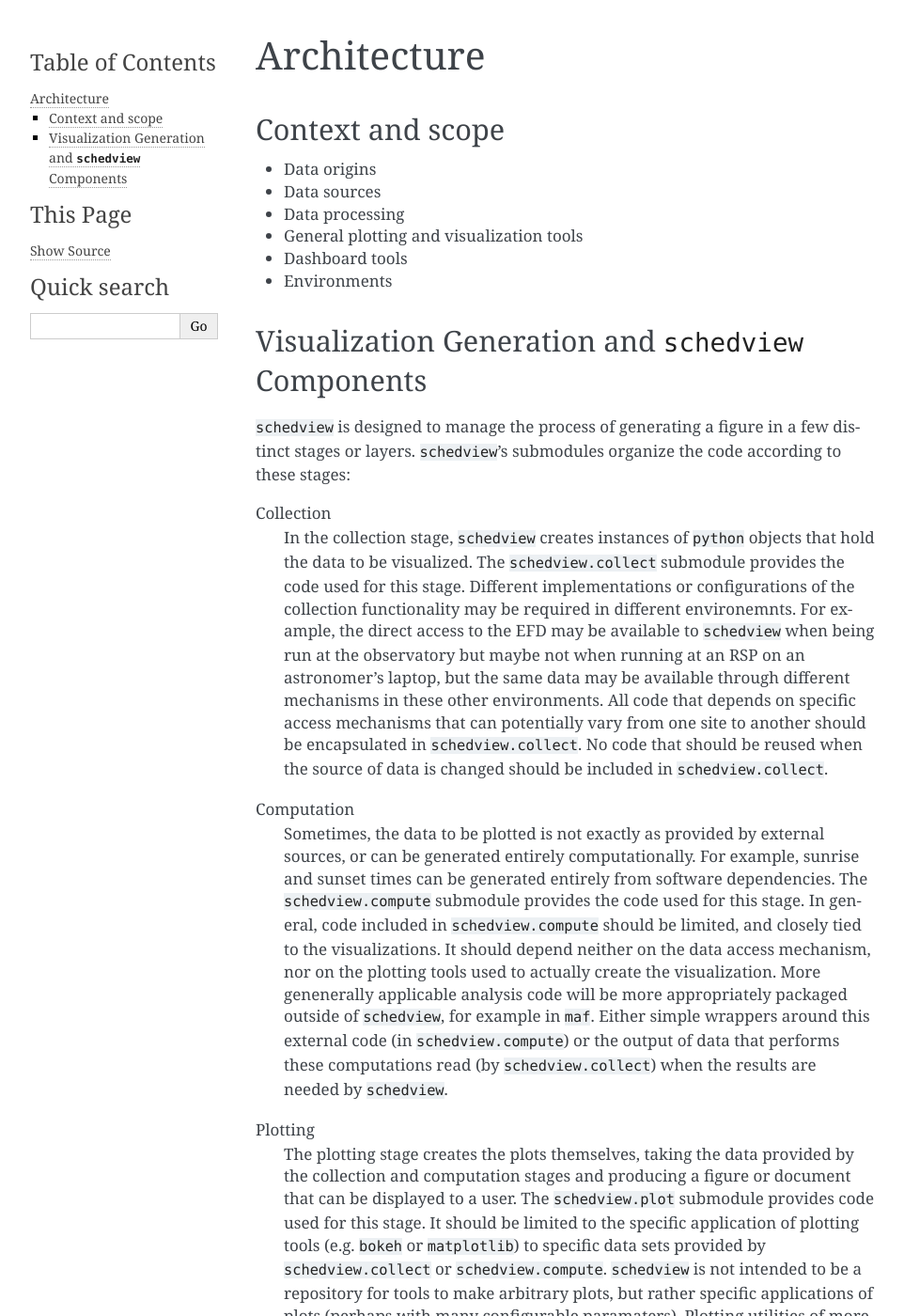
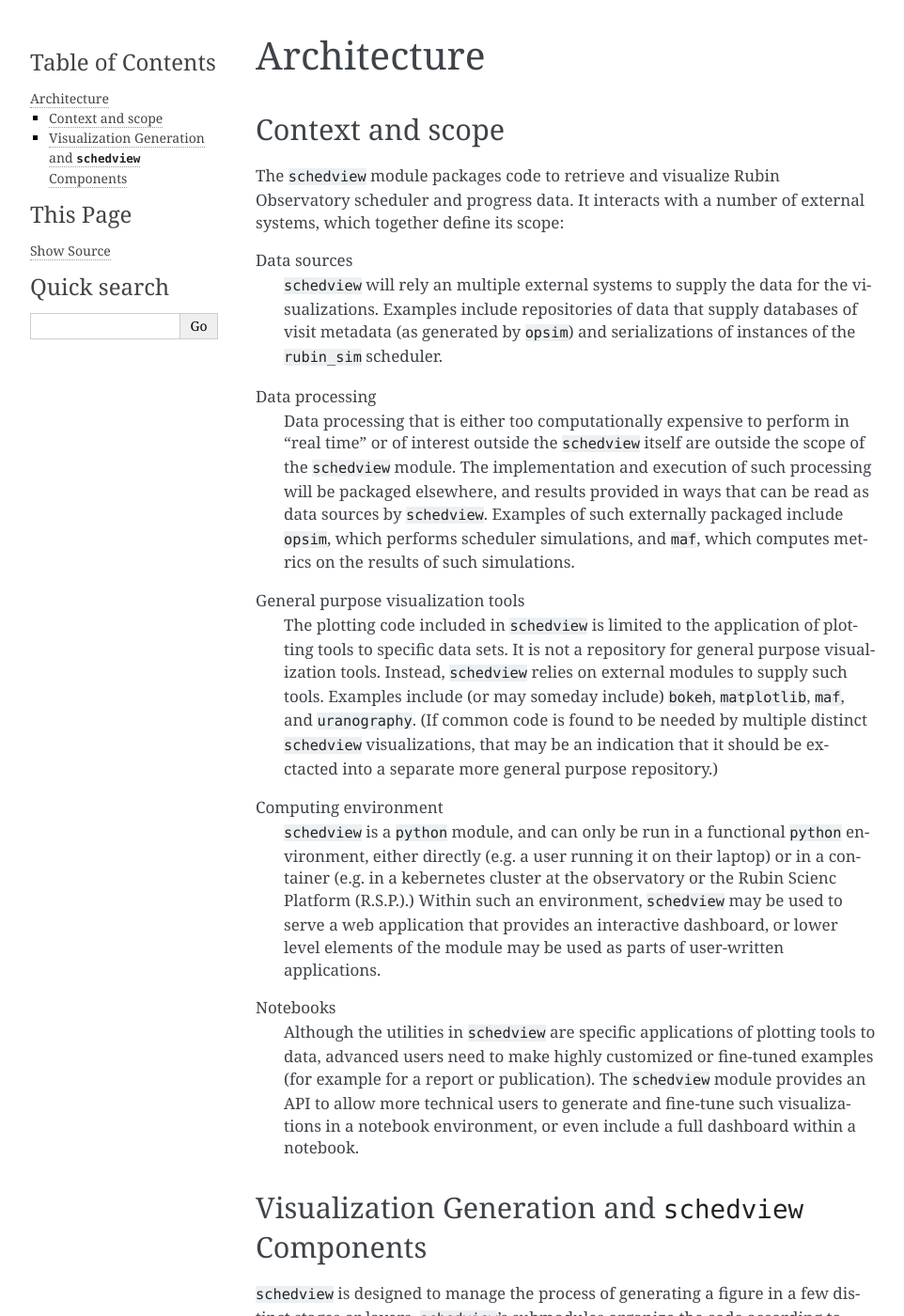
Before and after one commit to lsst/schedview, a Sphinx documentation site: the page built from docs/architecture.rst, in a window 1280 px wide and 1400 px high. Shown: the whole window at 94% size, without its empty margins (148-1110 px from the left). Built offline with Sphinx 7.4.7, drawn with Linux system fonts in a browser that asks for light colours.

Commit message:
Initial draft of context & scope section in the archictecture page

```diff
--- a/docs/architecture.rst
+++ b/docs/architecture.rst
@@ -4,12 +4,33 @@ Architecture
 Context and scope
 -----------------
 
-- Data origins
-- Data sources
-- Data processing
-- General plotting and visualization tools
-- Dashboard tools
-- Environments
+The ``schedview`` module packages code to retrieve and visualize Rubin Observatory scheduler and progress data.
+It interacts with a number of external systems, which together define its scope:
+
+Data sources
+  ``schedview`` will rely an multiple external systems to supply the data for the visualizations.
+  Examples include repositories of data that supply databases of visit metadata (as generated by ``opsim``) and serializations of instances of the ``rubin_sim`` scheduler.
+
+Data processing
+  Data processing that is either too computationally expensive to perform in "real time" or of interest outside the ``schedview`` itself are outside the scope of the ``schedview`` module.
+  The implementation and execution of such processing will be packaged elsewhere, and results provided in ways that can be read as data sources by ``schedview``.
+  Examples of such externally packaged include ``opsim``, which performs scheduler simulations, and ``maf``, which computes metrics on the results of such simulations.
+
+General purpose visualization tools
+  The plotting code included in ``schedview`` is limited to the application of plotting tools to specific data sets.
+  It is not a repository for general purpose visualization tools.
+  Instead, ``schedview`` relies on external modules to supply such tools.
+  Examples include (or may someday include) ``bokeh``, ``matplotlib``, ``maf``, and ``uranography``.
+  (If common code is found to be needed by multiple distinct ``schedview`` visualizations, that may be an indication that it should be exctacted into a separate more general purpose repository.)
+
+Computing environment
+  ``schedview`` is a ``python`` module, and can only be run in a functional ``python`` environment, either directly (e.g. a user running it on their laptop) or in a container (e.g. in a kebernetes cluster at the observatory or the Rubin Scienc Platform (R.S.P.).)
+  Within such an environment, ``schedview`` may be used to serve a web application that provides an interactive dashboard, or lower level elements of the module may be used as parts of user-written applications.
+
+Notebooks
+  Although the utilities in ``schedview`` are specific applications of plotting tools to data, advanced users need to make highly customized or fine-tuned examples (for example for a report or publication).
+  The ``schedview`` module provides an API to allow more technical users to generate and fine-tune such visualizations in a notebook environment, or even include a full dashboard within a notebook.
+
 
 Visualization Generation and ``schedview`` Components
 -----------------------------------------------------
```
Also changed, not shown: docs/usage.rst (+5 -4 lines).
